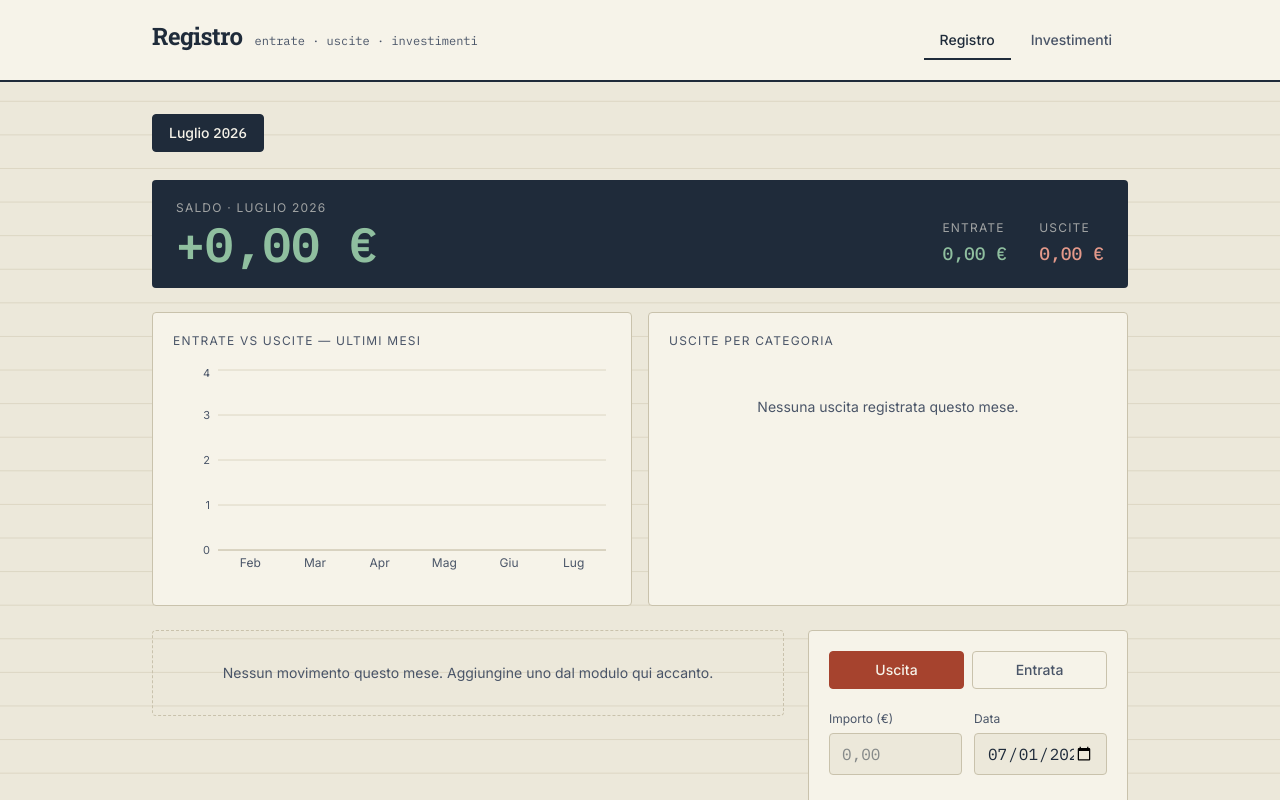
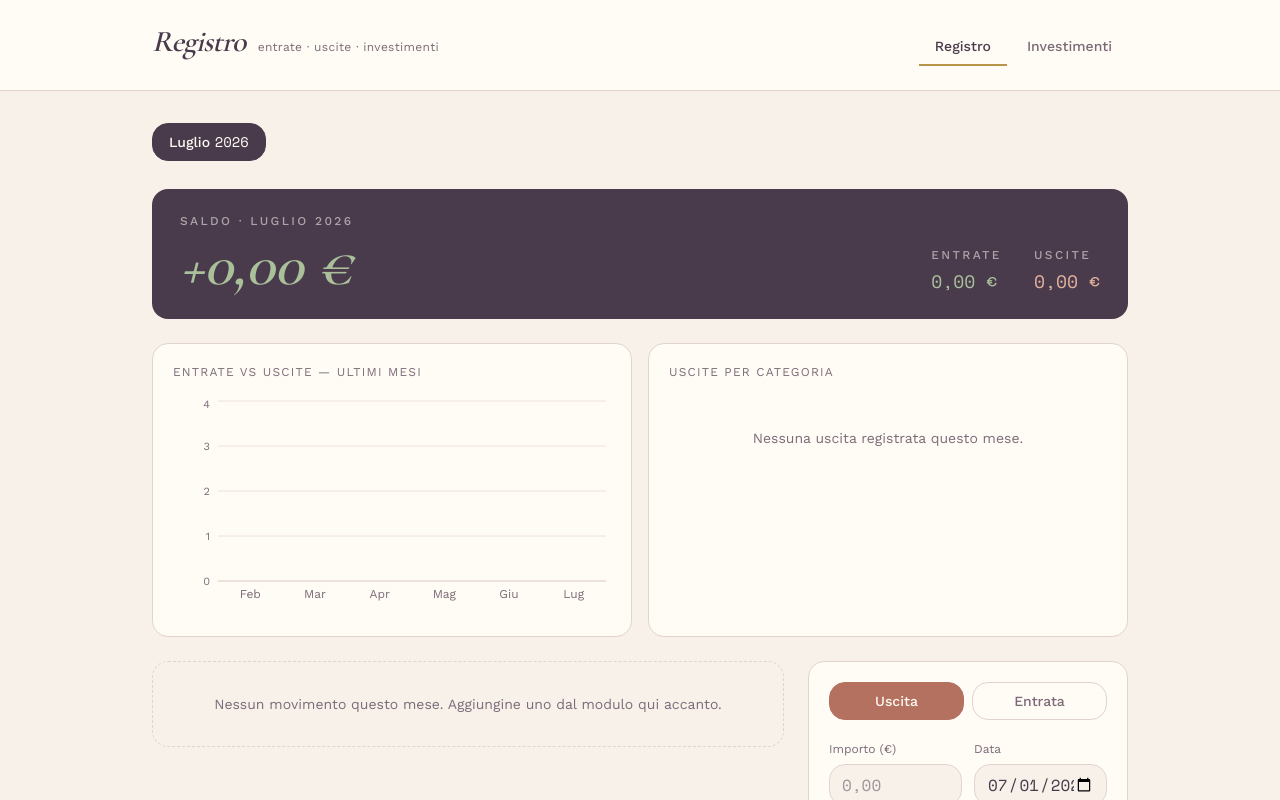
Before and after one commit to Andyamoalmario/registro-entrate-uscite, a Next.js app: page / in a window 1280 px wide. Shown: the top 800 px of the page. Built offline with nearby package versions, Linux system fonts and the light colour scheme.

Commit message:
Nuovo stile: palette e font piu eleganti

```diff
--- a/app/globals.css
+++ b/app/globals.css
@@ -1,23 +1,23 @@
 @import "tailwindcss";
 
 :root {
-  /* Ledger palette */
-  --ink: #1F2B3A;         /* deep navy-charcoal — headers, primary text */
-  --ink-soft: #4A5568;    /* secondary text on paper */
-  --paper: #ECE8DA;       /* aged paper background */
-  --paper-raised: #F6F3E9; /* card surface, slightly lighter paper */
-  --rule: #C9C2AC;        /* thin rule / grid lines, muted tan */
-  --rule-soft: #DCD6C3;
-  --income: #3F6B4F;      /* deep forest green */
-  --income-soft: #E4ECE4;
-  --expense: #A6432E;     /* deep brick red */
-  --expense-soft: #F1E2DD;
-  --invest: #B08D2B;      /* muted brass/gold */
-  --invest-soft: #F0E9D3;
+  /* Atelier palette — graceful, warm, no literal pink */
+  --ink: #4A3B4C;          /* deep plum — headers, primary text */
+  --ink-soft: #7C6B79;     /* secondary text, warm mauve-grey */
+  --paper: #F7F1EA;        /* warm ivory background */
+  --paper-raised: #FFFBF5; /* card surface, soft cream */
+  --rule: #E3D3CE;         /* hairline, dusty rose-taupe */
+  --rule-soft: #EEE2DB;
+  --income: #74886A;       /* muted sage green */
+  --income-soft: #E9EEE4;
+  --expense: #B5715F;      /* warm muted clay — not pink, not red */
+  --expense-soft: #F3E4DE;
+  --invest: #B8944A;       /* antique gold */
+  --invest-soft: #F2E9D4;
 
-  --font-display: "Roboto Slab", serif;
-  --font-body: "Inter", sans-serif;
-  --font-data: "IBM Plex Mono", monospace;
+  --font-display: "Cormorant Garamond", serif;
+  --font-body: "Work Sans", sans-serif;
+  --font-data: "Space Mono", monospace;
 }
 
 @theme inline {
@@ -42,10 +42,6 @@ body {
   background: var(--paper);
   color: var(--ink);
   font-family: var(--font-body);
-  background-image:
-    linear-gradient(var(--rule-soft) 1px, transparent 1px);
-  background-size: 100% 2.1rem;
-  background-position: 0 4.2rem;
 }
 
 .tabular {
@@ -53,19 +49,19 @@ body {
   font-variant-numeric: tabular-nums;
 }
 
-.torn-edge {
+/* Delicate scalloped edge — replaces the old ledger "torn paper" look */
+.scallop-edge {
   position: relative;
 }
 
-.torn-edge::after {
+.scallop-edge::after {
   content: "";
   position: absolute;
   left: 0;
   right: 0;
-  bottom: -6px;
-  height: 6px;
-  background-image: linear-gradient(135deg, var(--paper) 50%, transparent 50%),
-    linear-gradient(45deg, var(--paper) 50%, transparent 50%);
-  background-size: 12px 12px;
-  background-position: 0 0;
+  bottom: -9px;
+  height: 10px;
+  background-image: radial-gradient(circle at 8px 0, transparent 8px, var(--paper) 8.5px);
+  background-size: 16px 10px;
+  background-repeat: repeat-x;
 }
--- a/components/BalanceStrip.tsx
+++ b/components/BalanceStrip.tsx
@@ -15,18 +15,14 @@ export default function BalanceStrip({
 }) {
   const positive = saldo >= 0;
   return (
-    <div className="torn-edge bg-ink text-paper-raised rounded-sm px-6 py-5 flex flex-wrap items-end justify-between gap-6">
+    <div className="scallop-edge bg-ink text-paper-raised rounded-2xl px-7 py-6 flex flex-wrap items-end justify-between gap-6">
       <div>
-        <p className="text-xs uppercase tracking-widest text-paper-raised/60 mb-1">
+        <p className="text-xs uppercase tracking-[0.2em] text-paper-raised/55 mb-1.5 font-medium">
           Saldo · {monthLabel}
         </p>
         <p
-          className={`tabular text-4xl sm:text-5xl font-semibold ${
-            positive ? "text-income" : "text-expense"
-          }`}
-          style={{
-            color: positive ? "#8FBF9F" : "#E4998A",
-          }}
+          className="font-display italic text-5xl sm:text-6xl font-semibold leading-none"
+          style={{ color: positive ? "#A9C09A" : "#E3B29E" }}
         >
           {positive ? "+" : ""}
           {formatEuro(saldo)}
@@ -34,18 +30,18 @@ export default function BalanceStrip({
       </div>
       <div className="flex gap-8">
         <div>
-          <p className="text-xs uppercase tracking-widest text-paper-raised/60 mb-1">
+          <p className="text-xs uppercase tracking-[0.2em] text-paper-raised/55 mb-1 font-medium">
             Entrate
           </p>
-          <p className="tabular text-lg font-medium" style={{ color: "#8FBF9F" }}>
+          <p className="tabular text-lg" style={{ color: "#A9C09A" }}>
             {formatEuro(entrate)}
           </p>
         </div>
         <div>
-          <p className="text-xs uppercase tracking-widest text-paper-raised/60 mb-1">
+          <p className="text-xs uppercase tracking-[0.2em] text-paper-raised/55 mb-1 font-medium">
             Uscite
           </p>
-          <p className="tabular text-lg font-medium" style={{ color: "#E4998A" }}>
+          <p className="tabular text-lg" style={{ color: "#E3B29E" }}>
             {formatEuro(uscite)}
           </p>
         </div>
--- a/components/CategoryDonut.tsx
+++ b/components/CategoryDonut.tsx
@@ -4,13 +4,13 @@ import { PieChart, Pie, Cell, Tooltip, ResponsiveContainer } from "recharts";
 import { formatEuro } from "@/lib/format";
 
 const PALETTE = [
-  "#A6432E",
-  "#B08D2B",
-  "#4A5568",
-  "#7A8B99",
-  "#C9663F",
-  "#8A7B3D",
-  "#5E4B3C",
+  "#B5715F",
+  "#B8944A",
+  "#7C6B79",
+  "#9C8AA5",
+  "#C08F72",
+  "#8A9B7E",
+  "#A57C89",
 ];
 
 export default function CategoryDonut({
@@ -20,7 +20,7 @@ export default function CategoryDonut({
 }) {
   if (data.length === 0) {
     return (
-      <div className="bg-paper-raised border border-rule rounded-sm p-5">
+      <div className="bg-paper-raised border border-rule rounded-2xl p-5">
         <p className="text-xs uppercase tracking-widest text-ink-soft mb-4">
           Uscite per categoria
         </p>
@@ -32,7 +32,7 @@ export default function CategoryDonut({
   }
 
   return (
-    <div className="bg-paper-raised border border-rule rounded-sm p-5">
+    <div className="bg-paper-raised border border-rule rounded-2xl p-5">
       <p className="text-xs uppercase tracking-widest text-ink-soft mb-4">
         Uscite per categoria
       </p>
@@ -54,9 +54,9 @@ export default function CategoryDonut({
             <Tooltip
               formatter={(value) => formatEuro(Number(value))}
               contentStyle={{
-                background: "#F6F3E9",
-                border: "1px solid #C9C2AC",
-                borderRadius: 2,
+                background: "#FFFBF5",
+                border: "1px solid #E3D3CE",
+                borderRadius: 10,
                 fontSize: 13,
               }}
             />
--- a/components/InvestmentList.tsx
+++ b/components/InvestmentList.tsx
@@ -48,7 +48,7 @@ function EditableValue({ investment }: { investment: Investment }) {
         onChange={(e) => setValue(e.target.value)}
         onBlur={save}
         onKeyDown={(e) => e.key === "Enter" && save()}
-        className="tabular w-28 border border-ink rounded-sm px-2 py-1 bg-paper text-right"
+        className="tabular w-28 border border-ink rounded-2xl px-2 py-1 bg-paper text-right"
       />
     );
   }
@@ -73,14 +73,14 @@ export default function InvestmentList({
 
   if (investments.length === 0) {
     return (
-      <div className="border border-dashed border-rule rounded-sm p-8 text-center text-ink-soft text-sm">
+      <div className="border border-dashed border-rule rounded-2xl p-8 text-center text-ink-soft text-sm">
         Nessun investimento ancora. Aggiungine uno dal modulo qui accanto.
       </div>
     );
   }
 
   return (
-    <div className="border border-rule rounded-sm overflow-hidden bg-paper-raised">
+    <div className="border border-rule rounded-2xl overflow-hidden bg-paper-raised">
       <table className="w-full text-sm">
         <thead>
           <tr className="border-b border-rule text-left text-xs uppercase tracking-wide text-ink-soft">
--- a/components/MonthSelector.tsx
+++ b/components/MonthSelector.tsx
@@ -21,7 +21,7 @@ export default function MonthSelector({
           <button
             key={key}
             onClick={() => onSelect(key)}
-            className={`shrink-0 px-4 py-2 text-sm font-medium border rounded-sm transition-colors ${
+            className={`shrink-0 px-4 py-2 text-sm font-medium border rounded-2xl transition-colors ${
               active
                 ? "bg-ink text-paper-raised border-ink"
                 : "bg-paper-raised text-ink-soft border-rule hover:border-ink hover:text-ink"
--- a/components/MonthlyBarChart.tsx
+++ b/components/MonthlyBarChart.tsx
@@ -20,21 +20,21 @@ interface Point {
 
 export default function MonthlyBarChart({ data }: { data: Point[] }) {
   return (
-    <div className="bg-paper-raised border border-rule rounded-sm p-5">
+    <div className="bg-paper-raised border border-rule rounded-2xl p-5">
       <p className="text-xs uppercase tracking-widest text-ink-soft mb-4">
         Entrate vs uscite — ultimi mesi
       </p>
       <ResponsiveContainer width="100%" height={220}>
         <BarChart data={data} barGap={4}>
-          <CartesianGrid vertical={false} stroke="#DCD6C3" />
+          <CartesianGrid vertical={false} stroke="#EEE2DB" />
           <XAxis
             dataKey="label"
-            tick={{ fill: "#4A5568", fontSize: 12 }}
-            axisLine={{ stroke: "#C9C2AC" }}
+            tick={{ fill: "#7C6B79", fontSize: 12 }}
+            axisLine={{ stroke: "#E3D3CE" }}
             tickLine={false}
           />
           <YAxis
-            tick={{ fill: "#4A5568", fontSize: 11 }}
+            tick={{ fill: "#7C6B79", fontSize: 11 }}
             axisLine={false}
             tickLine={false}
             width={40}
@@ -42,14 +42,14 @@ export default function MonthlyBarChart({ data }: { data: Point[] }) {
           <Tooltip
             formatter={(value) => formatEuro(Number(value))}
             contentStyle={{
-              background: "#F6F3E9",
-              border: "1px solid #C9C2AC",
-              borderRadius: 2,
+              background: "#FFFBF5",
+              border: "1px solid #E3D3CE",
+              borderRadius: 10,
               fontSize: 13,
             }}
           />
-          <Bar dataKey="entrate" fill="#3F6B4F" radius={[2, 2, 0, 0]} />
-          <Bar dataKey="uscite" fill="#A6432E" radius={[2, 2, 0, 0]} />
+          <Bar dataKey="entrate" fill="#74886A" radius={[6, 6, 0, 0]} />
+          <Bar dataKey="uscite" fill="#B5715F" radius={[6, 6, 0, 0]} />
         </BarChart>
       </ResponsiveContainer>
     </div>
--- a/components/Nav.tsx
+++ b/components/Nav.tsx
@@ -12,13 +12,13 @@ export default function Nav() {
   const pathname = usePathname();
 
   return (
-    <header className="border-b-2 border-ink bg-paper-raised">
-      <div className="max-w-5xl mx-auto px-6 py-5 flex items-baseline justify-between">
+    <header className="border-b border-rule bg-paper-raised">
+      <div className="max-w-5xl mx-auto px-6 py-6 flex items-baseline justify-between">
         <div className="flex items-baseline gap-3">
-          <span className="font-display font-bold text-2xl text-ink tracking-tight">
+          <span className="font-display italic font-semibold text-3xl text-ink tracking-tight">
             Registro
           </span>
-          <span className="text-xs text-ink-soft tabular hidden sm:inline">
+          <span className="text-xs text-ink-soft tracking-wide hidden sm:inline">
             entrate · uscite · investimenti
           </span>
         </div>
@@ -29,9 +29,9 @@ export default function Nav() {
               <Link
                 key={link.href}
                 href={link.href}
-                className={`px-4 py-2 text-sm font-medium rounded-t-sm border-b-2 transition-colors ${
+                className={`px-4 py-2 text-sm font-medium rounded-t-xl border-b-2 transition-colors ${
                   active
-                    ? "border-ink text-ink"
+                    ? "border-invest text-ink"
                     : "border-transparent text-ink-soft hover:text-ink"
                 }`}
               >
--- a/components/TransactionForm.tsx
+++ b/components/TransactionForm.tsx
@@ -44,7 +44,7 @@ export default function TransactionForm({
   return (
     <form
       onSubmit={handleSubmit}
-      className="bg-paper-raised border border-rule rounded-sm p-5 space-y-4"
+      className="bg-paper-raised border border-rule rounded-2xl p-5 space-y-4"
     >
       <div className="flex gap-2">
         <button
@@ -53,7 +53,7 @@ export default function TransactionForm({
             setKind("uscita");
             setCategory(DEFAULT_EXPENSE_CATEGORIES[0]);
           }}
-          className={`flex-1 py-2 text-sm font-medium rounded-sm border transition-colors ${
+          className={`flex-1 py-2 text-sm font-medium rounded-2xl border transition-colors ${
             kind === "uscita"
               ? "bg-expense text-paper-raised border-expense"
               : "border-rule text-ink-soft hover:border-expense"
@@ -67,7 +67,7 @@ export default function TransactionForm({
             setKind("entrata");
             setCategory(DEFAULT_INCOME_CATEGORIES[0]);
           }}
-          className={`flex-1 py-2 text-sm font-medium rounded-sm border transition-colors ${
+          className={`flex-1 py-2 text-sm font-medium rounded-2xl border transition-colors ${
             kind === "entrata"
               ? "bg-income text-paper-raised border-income"
               : "border-rule text-ink-soft hover:border-income"
@@ -87,7 +87,7 @@ export default function TransactionForm({
             onChange={(e) => setAmount(e.target.value)}
             placeholder="0,00"
             required
-            className="tabular mt-1 w-full border border-rule rounded-sm px-3 py-2 bg-paper focus:outline-none focus:border-ink"
+            className="tabular mt-1 w-full border border-rule rounded-2xl px-3 py-2 bg-paper focus:outline-none focus:border-ink"
           />
         </label>
         <label className="block">
@@ -97,7 +97,7 @@ export default function TransactionForm({
             value={date}
             onChange={(e) => setDate(e.target.value)}
             required
-            className="tabular mt-1 w-full border border-rule rounded-sm px-3 py-2 bg-paper focus:outline-none focus:border-ink"
+            className="tabular mt-1 w-full border border-rule rounded-2xl px-3 py-2 bg-paper focus:outline-none focus:border-ink"
           />
         </label>
       </div>
@@ -107,7 +107,7 @@ export default function TransactionForm({
         <select
           value={category}
           onChange={(e) => setCategory(e.target.value)}
-          className="mt-1 w-full border border-rule rounded-sm px-3 py-2 bg-paper focus:outline-none focus:border-ink"
+          className="mt-1 w-full border border-rule rounded-2xl px-3 py-2 bg-paper focus:outline-none focus:border-ink"
         >
           {categories.map((c) => (
             <option key={c} value={c}>
@@ -124,13 +124,13 @@ export default function TransactionForm({
           value={note}
           onChange={(e) => setNote(e.target.value)}
           placeholder="es. cena con amici"
-          className="mt-1 w-full border border-rule rounded-sm px-3 py-2 bg-paper focus:outline-none focus:border-ink"
+          className="mt-1 w-full border border-rule rounded-2xl px-3 py-2 bg-paper focus:outline-none focus:border-ink"
         />
       </label>
 
       <button
         type="submit"
-        className="w-full py-2.5 bg-ink text-paper-raised text-sm font-medium rounded-sm hover:bg-ink/90 transition-colors"
+        className="w-full py-2.5 bg-ink text-paper-raised text-sm font-medium rounded-2xl hover:bg-ink/90 transition-colors"
       >
         Aggiungi movimento
       </button>
--- a/components/TransactionList.tsx
+++ b/components/TransactionList.tsx
@@ -13,14 +13,14 @@ export default function TransactionList({
 
   if (transactions.length === 0) {
     return (
-      <div className="border border-dashed border-rule rounded-sm p-8 text-center text-ink-soft text-sm">
+      <div className="border border-dashed border-rule rounded-2xl p-8 text-center text-ink-soft text-sm">
         Nessun movimento questo mese. Aggiungine uno dal modulo qui accanto.
       </div>
     );
   }
 
   return (
-    <div className="border border-rule rounded-sm overflow-hidden bg-paper-raised">
+    <div className="border border-rule rounded-2xl overflow-hidden bg-paper-raised">
       <table className="w-full text-sm">
         <thead>
           <tr className="border-b border-rule text-left text-xs uppercase tracking-wide text-ink-soft">
```
Also changed, not shown: app/layout.tsx (+8 -7 lines), components/InvestmentForm.tsx (+6 -6 lines), components/PortfolioSummary.tsx (+11 -8 lines).
